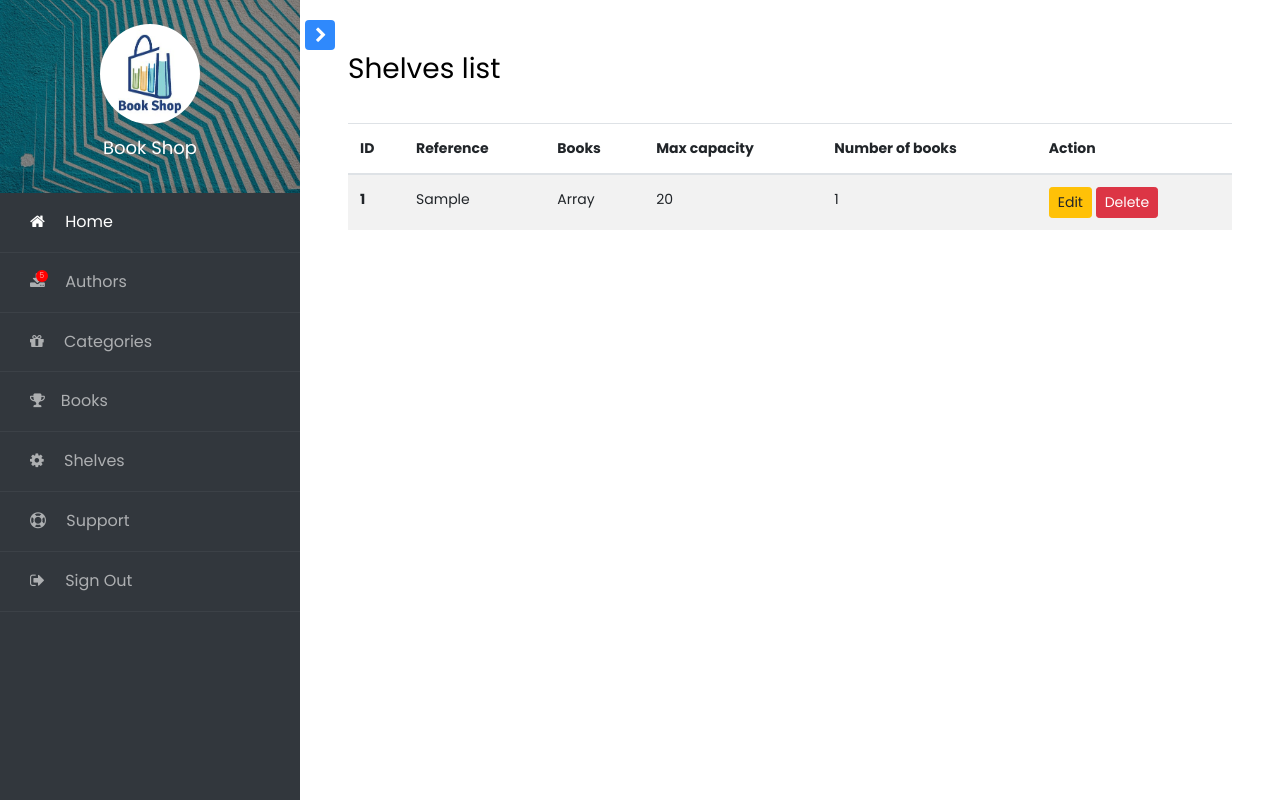
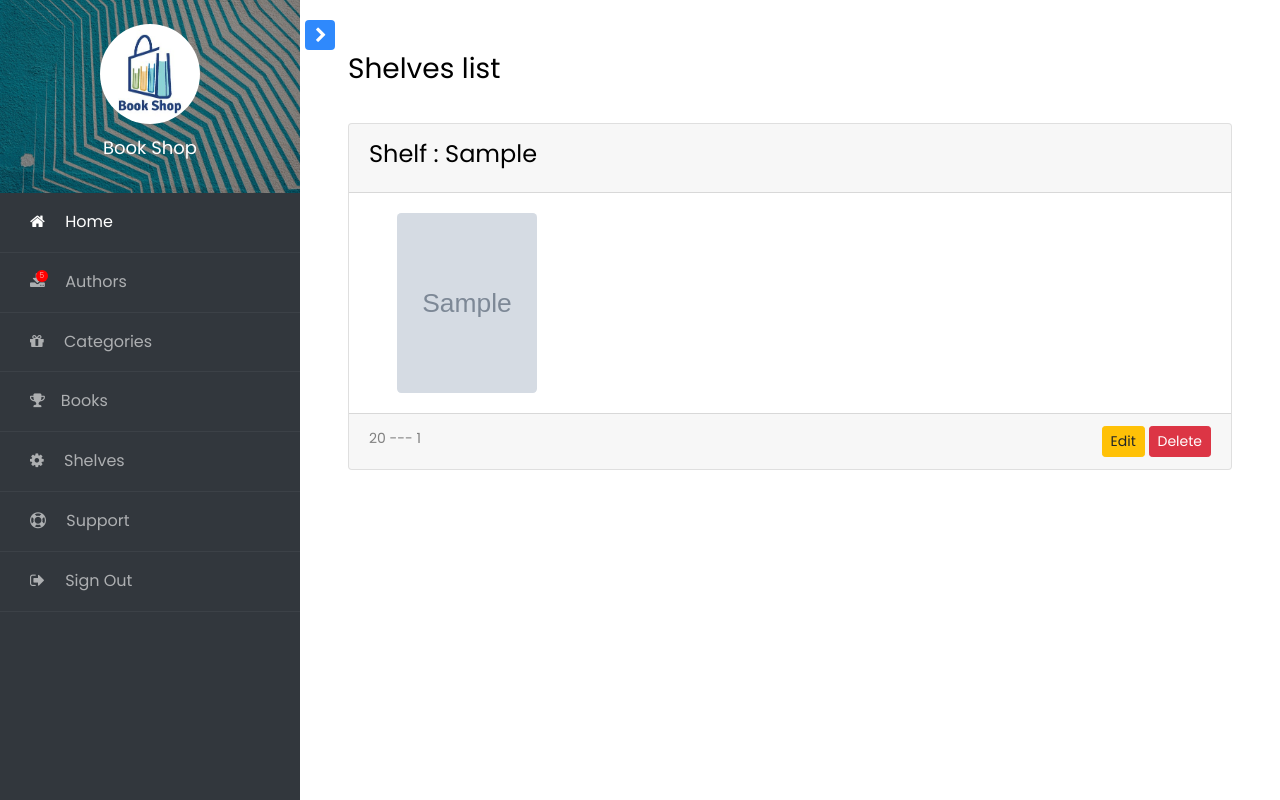
Before and after one commit to taufikdev/php_oop_app, a PHP site: page /view/shelf_view.php in a window 1280 px wide. Run offline with PHP 8.4, Linux system fonts and the light colour scheme; tables that the repository leaves empty or names only in its code hold one stand-in row (values such as "Sample post"); grey boxes marked "Sample" are stand-in pictures; some libraries are stand-ins or nearby versions.

Commit message:
added tilt.js plugin to add some effect to image

```diff
--- a/model/Shelf.php
+++ b/model/Shelf.php
@@ -18,7 +18,7 @@ class Shelf {
     {
         $this->id = $id;
         $this->reference = $reference;
-        $this->books =  array();
+        // $this->books =  array();
         $this->books =  $books;
         return $this;
     }
--- /dev/null
+++ b/package.json
@@ -0,0 +1,5 @@
+{
+  "dependencies": {
+    "tilt.js": "^1.2.1"
+  }
+}
--- a/view/shelf_view.php
+++ b/view/shelf_view.php
@@ -10,36 +10,36 @@ require_once "../controller/ShelfController.php";
         <?php include "../layouts/sidebar.html"; ?>
     <div id="content" class="p-4 p-md-5 pt-5">
         <h3>Shelves list</h3> <br>
-        <table class="table table-striped table-hover">
-            <thead>
-                <tr>
-                <th scope="col">ID</th>
-                <th scope="col">Reference</th>
-                <th scope="col">Books</th>
-                <th scope="col">Max capacity</th>
-                <th scope="col">Number of books</th>
-                <th scope="col">Action</th>
-                </tr>
-            </thead>
-            <tbody>
 
-                <?php foreach(ShelfController::index() as $shelf): ?>
-                        <tr>
-                        <th scope="row"><?php echo htmlentities($shelf->get_id());  ?></th>
-                        <td><?php echo $shelf->get_reference();  ?></td>
-                        <td><?php echo $shelf->get_books() ?></td>
-                        <td><?php echo $shelf->get_max_capacity();  ?></td>
-                        <td><?php echo $shelf->get_number_of_books();  ?></td>
-                        <td><a name="" id="" class="btn btn-warning btn-sm" href="#" role="button">Edit</a> <a name="" id="" class="btn btn-danger btn-sm" href="#" role="button">Delete</a></td>
-                        </tr>
-                <?php  endforeach ?>
+        <?php foreach(ShelfController::index() as $shelf): ?>
+            <div class="card rounded mb-4">
 
-            </tbody>
-        </table>
-
-
+                <div class="card-header">
+                  <h4>  Shelf : <?php echo $shelf->get_reference(); ?></h4>
+                </div>
+                <div class="card-body">
+                        <div class="row gy-4" style="margin-left: 5em;">
+                            <?php foreach($shelf->get_books() as $book): ?>
+                                <img src="../images/<?php echo $book->get_image(); ?>" data-tilt width="140px" height="180px" alt="" style="border-radius: .3em; margin-left: -3em ;">
+                            <?php endforeach ?>
+                        </div>
+                </div>
+                <div class="card-footer">
+                    <div class="d-flex justify-content-between">
+                        <div class="left">
+                            <?php echo $shelf->get_max_capacity();  ?> --- <?php echo $shelf->get_number_of_books();  ?>
+                        </div>
+                        <div class="right">
+                            <a name="" id="" class="btn btn-warning btn-sm" href="#" role="button">Edit</a>
+                            <a name="" id="" class="btn btn-danger btn-sm" href="#" role="button">Delete</a>
+                        </div>
+                    </div>
+                </div>
+            </div>
+        <?php  endforeach ?>
     </div>
     </div>
     <?php include "../layouts/scripts.html"; ?>
+    <script src="../node_modules/tilt.js/dest/tilt.jquery.js"></script>
 </body>
 </html>
```
Also changed, not shown: controller/BookController.php (line endings or trailing spaces), images/20220907211656-crime_and_punishement.jpg (renamed from images/crime_and_punishement.jpg), package-lock.json (added).
